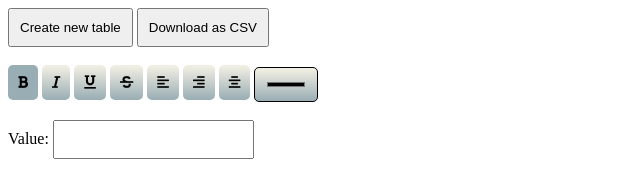
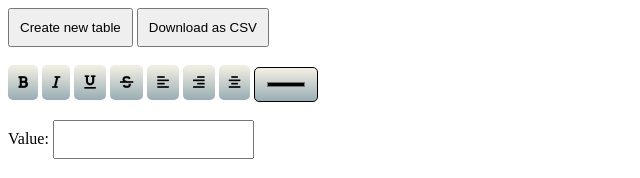
Before and after one commit to pgeorgiev98/WebProject, a PHP site: page /static/index.html in a window 1280 px wide, with the pointer over the restyled element. Shown: the top 178 px of the page, without its empty margins (0-640 px from the left). Run offline with PHP 8.4, Linux system fonts and the light colour scheme.

Commit message:
Update stylesheet

```diff
--- a/static/stylesheet.css
+++ b/static/stylesheet.css
@@ -20,10 +20,6 @@ input, button {
     cursor: pointer;
     border: none;
 }
-.style-buttons button:hover {
-    background: black;
-    background-color: #99ADB4;
-}
 #colorPicker {
     width: 5%;
     height: 35px;
@@ -32,17 +28,6 @@ input, button {
     background-color: white;
     border-radius: 5px;
 }
-/*
-.style-buttons button:focus {
-    background: black;
-    background-color: #99ADB4;
-}
-.style-buttons button:active {
-    position: relative;
-    top: 1px;
-}
-*/
-
 .form-popup {
 	display: none;
 	border: 3px solid #121212;
```
